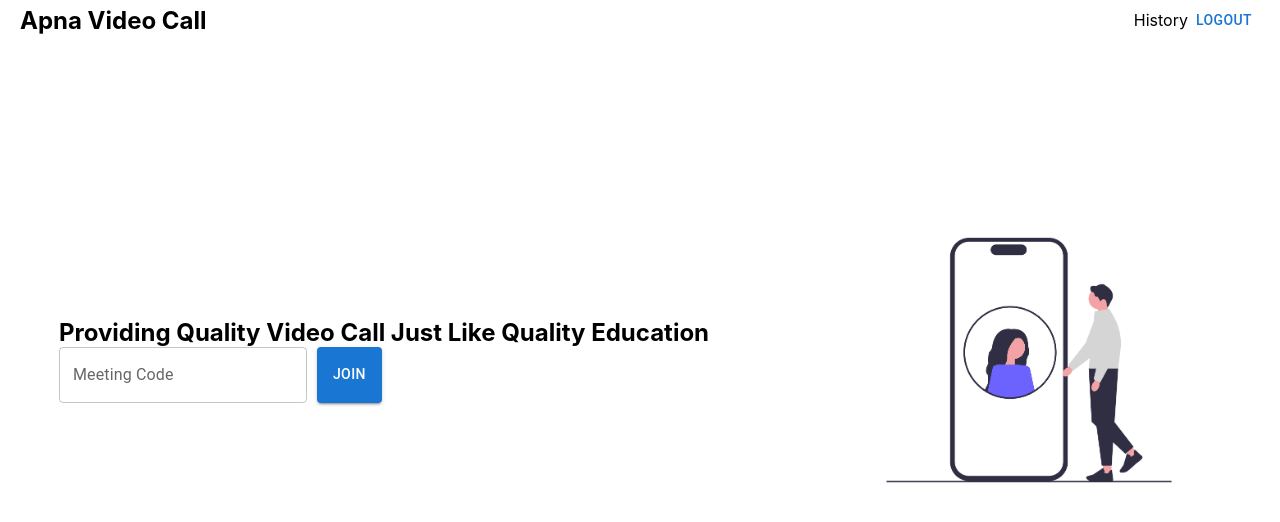
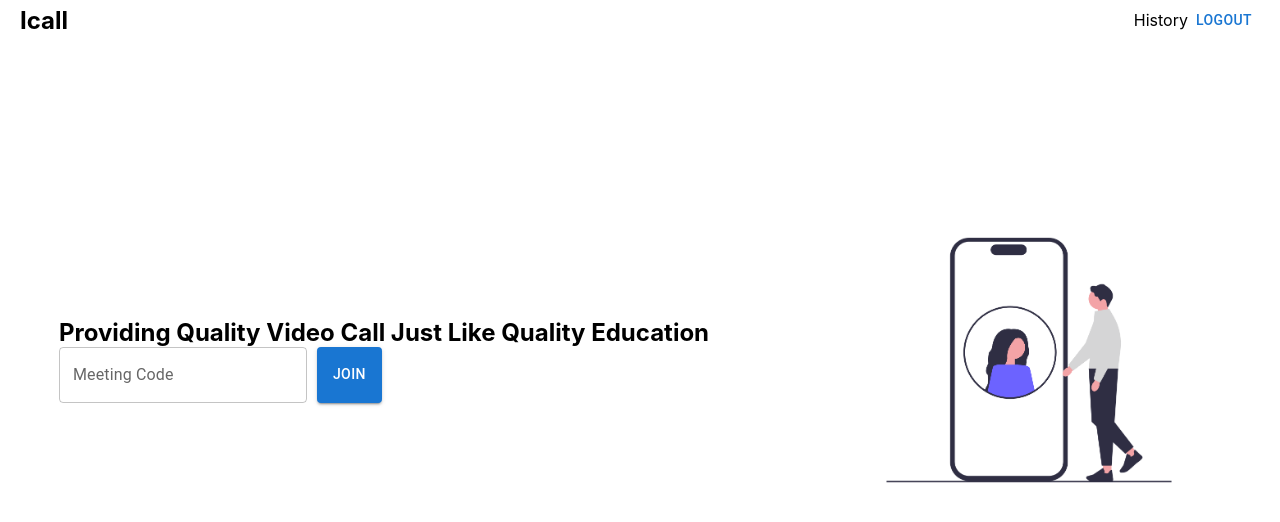
Before and after one commit to Sibjena/video-chat, a React (Create React App) app in the folder frontend/: page /home in a window 1280 px wide. Shown: the top 522 px of the page. Built offline with nearby package versions, Linux system fonts and the light colour scheme; sample sign-in values are in the browser's storage; some icons are missing.

Commit message:
Update home.jsx

```diff
--- a/frontend/src/pages/home.jsx
+++ b/frontend/src/pages/home.jsx
@@ -26,7 +26,7 @@ function HomeComponent() {
 
                 <div style={{ display: "flex", alignItems: "center" }}>
 
-                    <h2>Apna Video Call</h2>
+                    <h2>Icall</h2>
                 </div>
 
                 <div style={{ display: "flex", alignItems: "center" }}>
```
